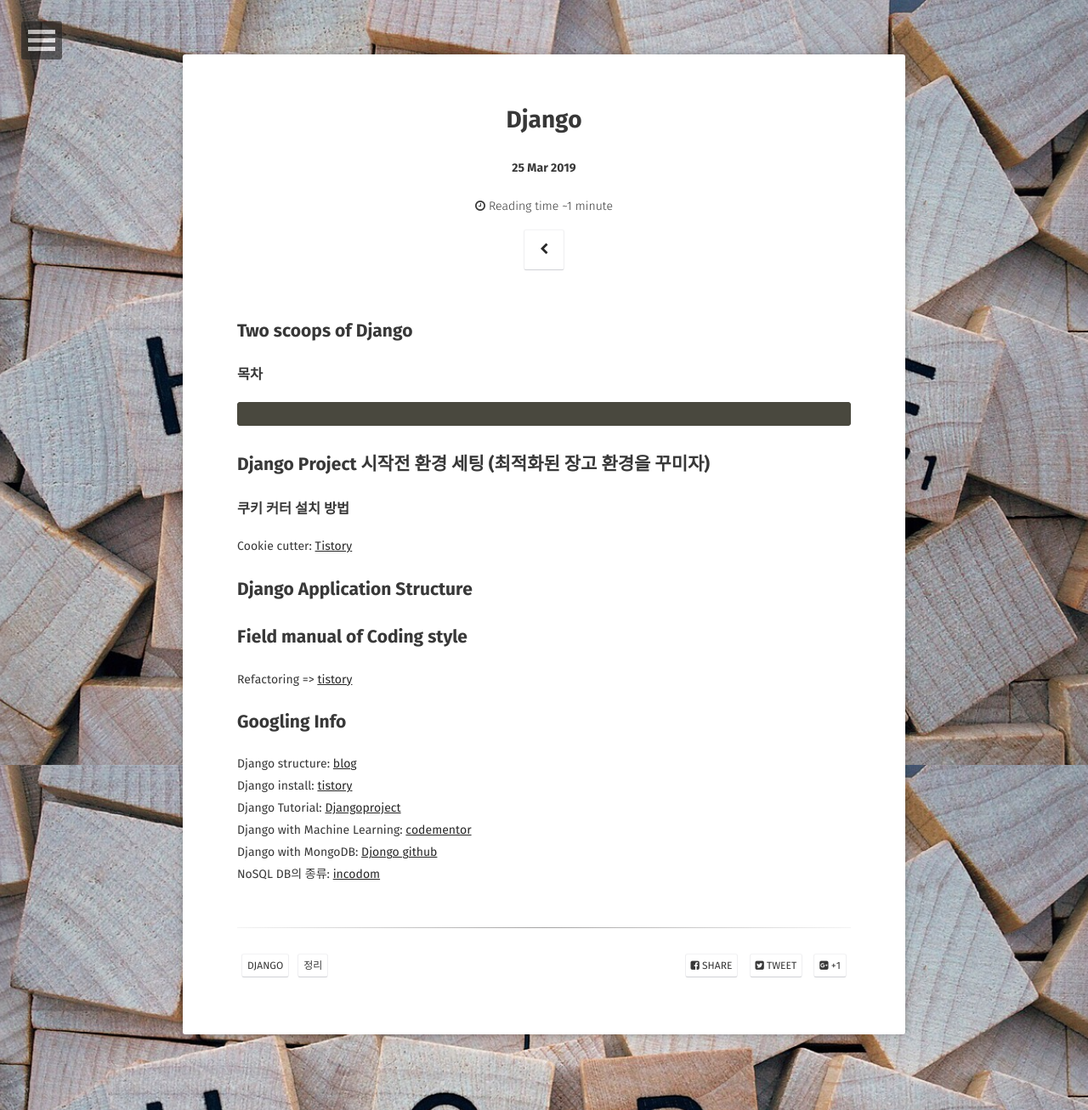
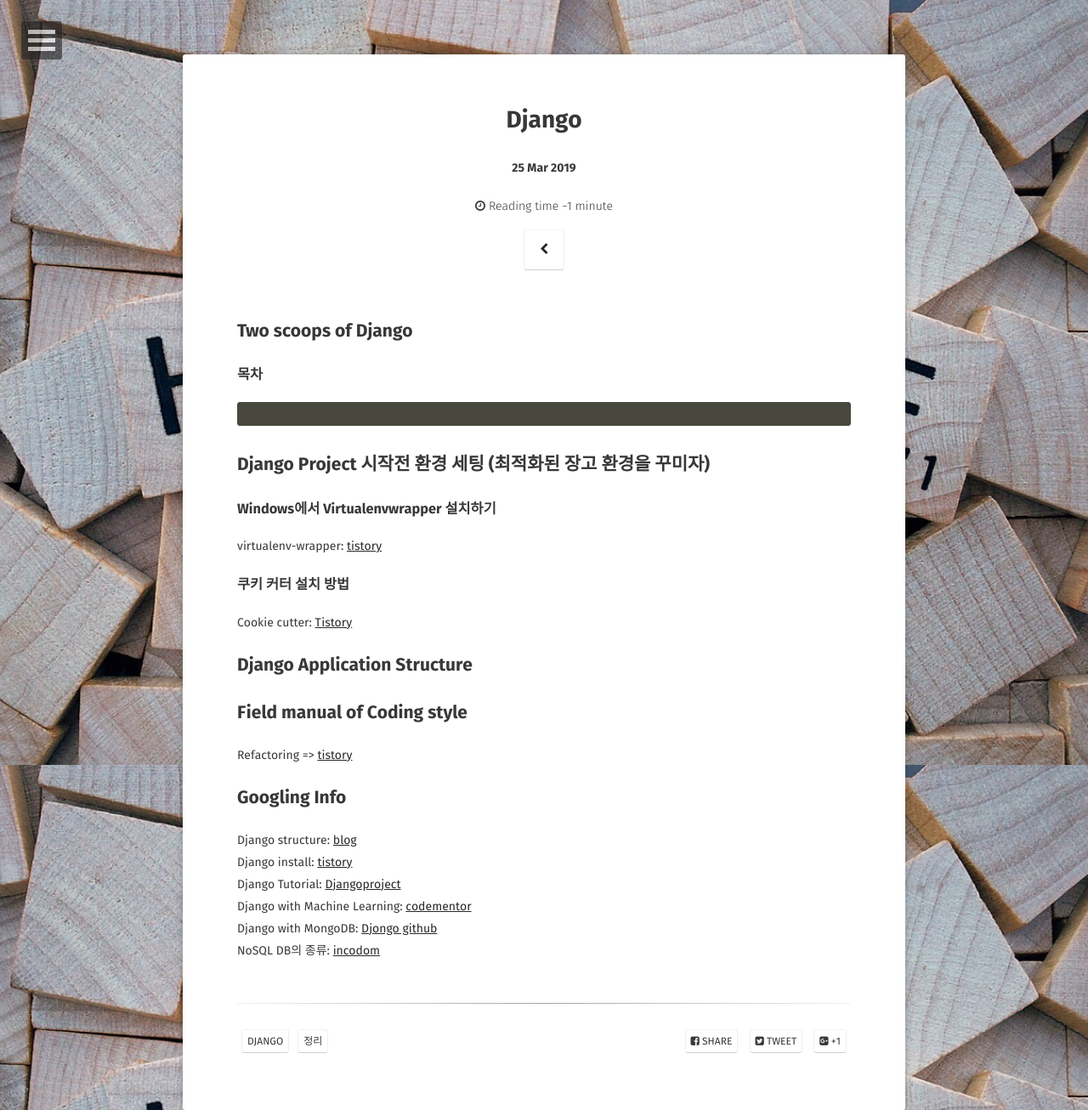
Before and after one commit to Jungjihyuk/JH_Life, a Jekyll site: the page built from _posts/2019-03-25-django.md, in a window 1280 px wide. Shown: the whole page at 85% size. Built offline with Jekyll 4.4.1, drawn with Linux system fonts in a browser that asks for light colours; some web fonts are replaced; comment, search, counter and statistics services are not loaded.

Commit message:
virtualenvwrapper url 추가

```diff
--- a/_posts/2019-03-25-django.md
+++ b/_posts/2019-03-25-django.md
@@ -17,6 +17,11 @@ tag:
 
 
 ## Django Project 시작전 환경 세팅 (최적화된 장고 환경을 꾸미자)
+
+### Windows에서 Virtualenvwrapper 설치하기
+
+virtualenv-wrapper: [tistory](https://technerd.tistory.com/52)
+
 ### 쿠키 커터 설치 방법
 
 Cookie cutter: [Tistory](https://new93helloworld.tistory.com/327)
```
